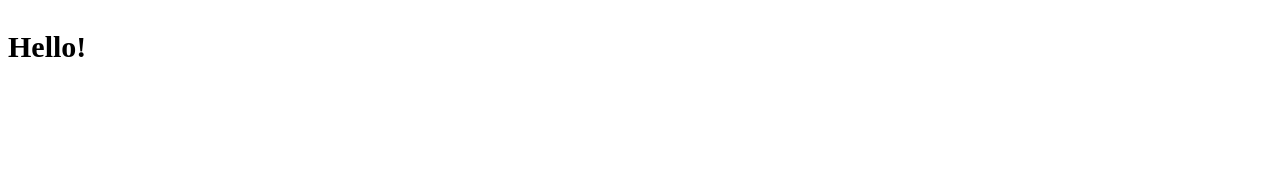
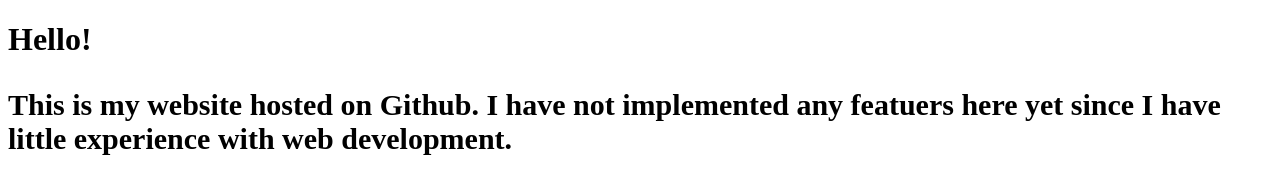
Before and after one commit to Remmarg0rPA/Remmarg0rPA.github.io, a plain HTML site: page index.html in a window 1280 px wide. Drawn offline with Linux system fonts and the light colour scheme.

Commit message:
First commit

```diff
--- a/index.html
+++ b/index.html
@@ -1,6 +1,4 @@
-<!DOCTYPE html>
-<html lang="sv">
-<head>
+<!DOCTYPE html> <html lang="sv"> <head>
     <meta charset="UTF-8">
     <title>Remmarg0rPA</title>
     <style>
@@ -11,6 +9,7 @@
     </style>
 </head>
 <body>
-  <p>Hello!</p>
+  <h1>Hello!</h1>
+  <p>This is my website hosted on Github. I have not implemented any featuers here yet since I have little experience with web development.</p>
 </body>
 </html>
```
